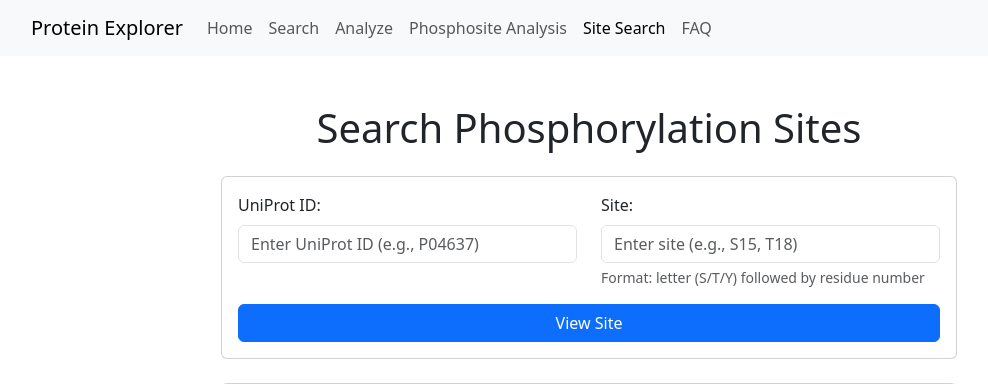
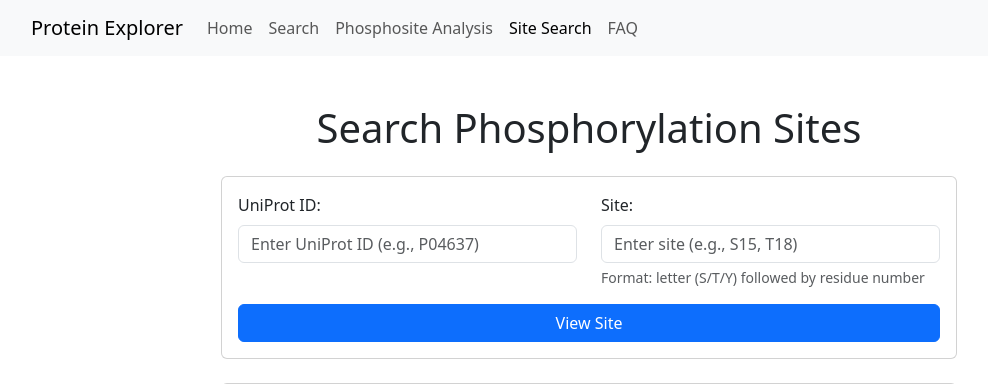
Before and after one commit to dvanderwall/protein_explorer, a Flask app: page /site-search in a window 1280 px wide. Shown: the top 384 px of the page, without its empty margins (51-1039 px from the left). Run offline with Flask 3, Linux system fonts and the light colour scheme.

Commit message:
Add files via upload

```diff
--- a/web_app/templates/site-search.html
+++ b/web_app/templates/site-search.html
@@ -21,9 +21,6 @@
                     </li>
                     <li class="nav-item">
                         <a class="nav-link" href="/search">Search</a>
-                    </li>
-                    <li class="nav-item">
-                        <a class="nav-link" href="/analyze">Analyze</a>
                     </li>
                     <li class="nav-item">
                         <a class="nav-link" href="/phosphosite">Phosphosite Analysis</a>
```
